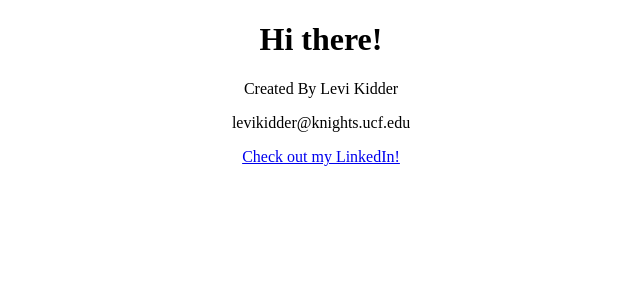
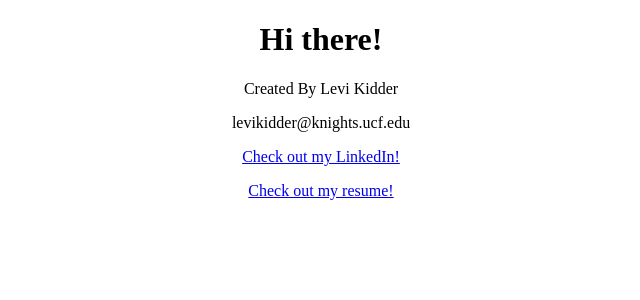
Before and after one commit to LeviKidder/ISSFlask, a Flask app: template templates/profile.html in a window 1280 px wide. Shown: the top 300 px of the page, without its empty margins (319-959 px from the left). Run offline with Flask 2, Linux system fonts and the light colour scheme; the template is opened without the code that fills it, so the values that code supplies are empty.

Commit message:
added resume page

```diff
--- a/main.py
+++ b/main.py
@@ -80,5 +80,11 @@ def index():
 
 
 
+@app.route("/resume")
+def resume():
+    return render_template("resume.html")
+
+
+
 if __name__ =="__main__":
 	app.run(debug=True)
--- a/templates/profile.html
+++ b/templates/profile.html
@@ -18,3 +18,4 @@
 <p style="text-align:center;">levikidder@knights.ucf.edu</p>
 
 <a href="https://www.linkedin.com/in/levikidder"><p style="text-align:center;">Check out my LinkedIn!</p></a>
+<a href="levikidder.herokuapp.com/resume"><p style="text-align:center;">Check out my resume!</p></a>
--- /dev/null
+++ b/templates/resume.html
@@ -0,0 +1,2 @@
+<!doctype html>
+<iframe src="http://docs.google.com/gview?url=https://drive.google.com/file/d/1foNuj4YJah_oDt83h_H7wSBxB1GFqXAT/view?ths=true&embedded=true" style="width:718px; height:700px;" frameborder="0"></iframe>
```
